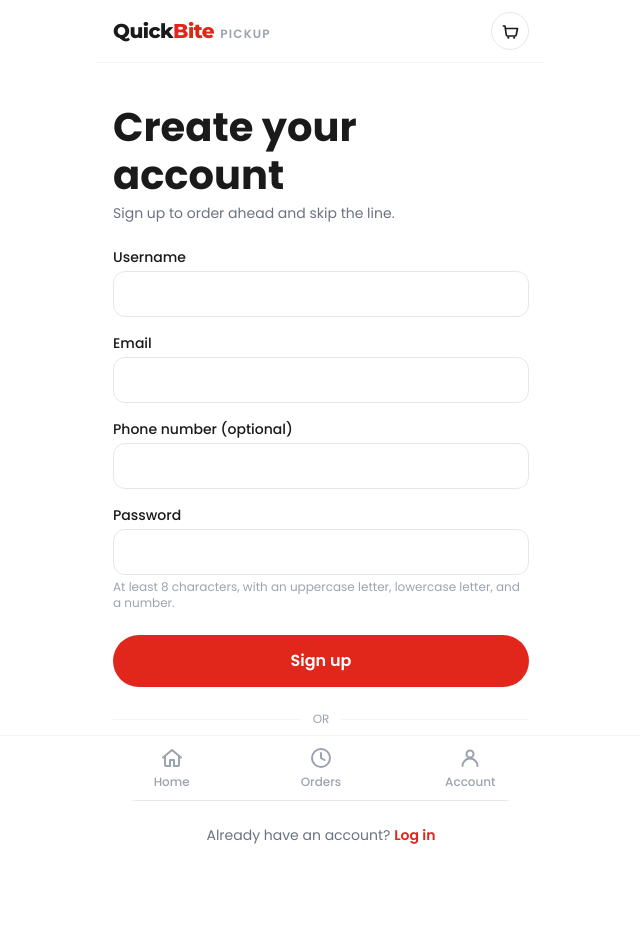
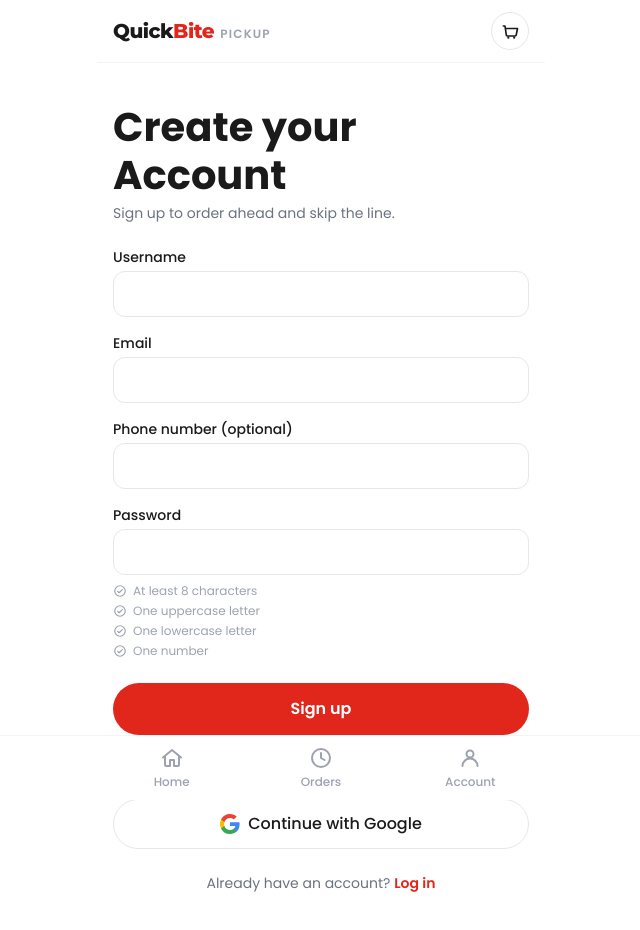
Before and after one commit to lfgSammy/Quickbite_Frontend, a React (Create React App) app: page /register in a window 1280 px wide. Shown: the top 930 px of the page, without its empty margins (319-959 px from the left). Built offline with nearby package versions, Linux system fonts and the light colour scheme; no server answers.

Commit message:
feat: add CheckCircleIcon and integrate password requirements in RegisterPage

```diff
--- a/src/components/icons.js
+++ b/src/components/icons.js
@@ -71,6 +71,15 @@
   );
 }
 
+export function CheckCircleIcon(props) {
+  return (
+    <Svg {...props}>
+      <circle cx="12" cy="12" r="9" />
+      <path d="M8 12.5l2.5 2.5L16 9.5" />
+    </Svg>
+  );
+}
+
 export function MoreIcon(props) {
   return (
     <Svg {...props}>
--- a/src/pages/RegisterPage.js
+++ b/src/pages/RegisterPage.js
@@ -2,11 +2,39 @@
 import { Link, useNavigate } from 'react-router-dom';
 import { useAuth } from '../context/AuthContext';
 import ErrorMessage, { extractErrorMessage } from '../components/ErrorMessage';
-import { GoogleIcon } from '../components/icons';
+import { GoogleIcon, CheckCircleIcon } from '../components/icons';
 import { redirectToGoogle } from '../utils/googleAuth';
 
 const inputClass =
   'rounded-xl border border-gray-200 px-3 py-2.5 text-input focus:border-brand-red focus:outline-none focus:ring-1 focus:ring-brand-red';
+
+const PASSWORD_REQUIREMENTS = [
+  { label: 'At least 8 characters', test: (pw) => pw.length >= 8 },
+  { label: 'One uppercase letter', test: (pw) => /[A-Z]/.test(pw) },
+  { label: 'One lowercase letter', test: (pw) => /[a-z]/.test(pw) },
+  { label: 'One number', test: (pw) => /[0-9]/.test(pw) },
+];
+
+function PasswordRequirements({ password }) {
+  return (
+    <ul className="mt-1 flex flex-col gap-1">
+      {PASSWORD_REQUIREMENTS.map((req) => {
+        const met = req.test(password);
+        return (
+          <li
+            key={req.label}
+            className={`flex items-center gap-1.5 text-caption transition-colors ${
+              met ? 'text-green-600' : 'text-gray-400'
+            }`}
+          >
+            <CheckCircleIcon className="h-3.5 w-3.5 shrink-0" />
+            {req.label}
+          </li>
+        );
+      })}
+    </ul>
+  );
+}
 
 export default function RegisterPage() {
   const { register } = useAuth();
@@ -41,7 +69,7 @@
   return (
     <div className="flex flex-col gap-6 px-4 py-10">
       <div>
-        <h1 className="text-h1 text-brand-black">Create your account</h1>
+        <h1 className="text-h1 text-brand-black">Create your Account</h1>
         <p className="mt-1 text-body-sm text-gray-500">
           Sign up to order ahead and skip the line.
         </p>
@@ -95,9 +123,7 @@
             required
             className={inputClass}
           />
-          <span className="text-caption text-gray-400">
-            At least 8 characters, with an uppercase letter, lowercase letter, and a number.
-          </span>
+          <PasswordRequirements password={form.password} />
         </label>
 
         <button
```
